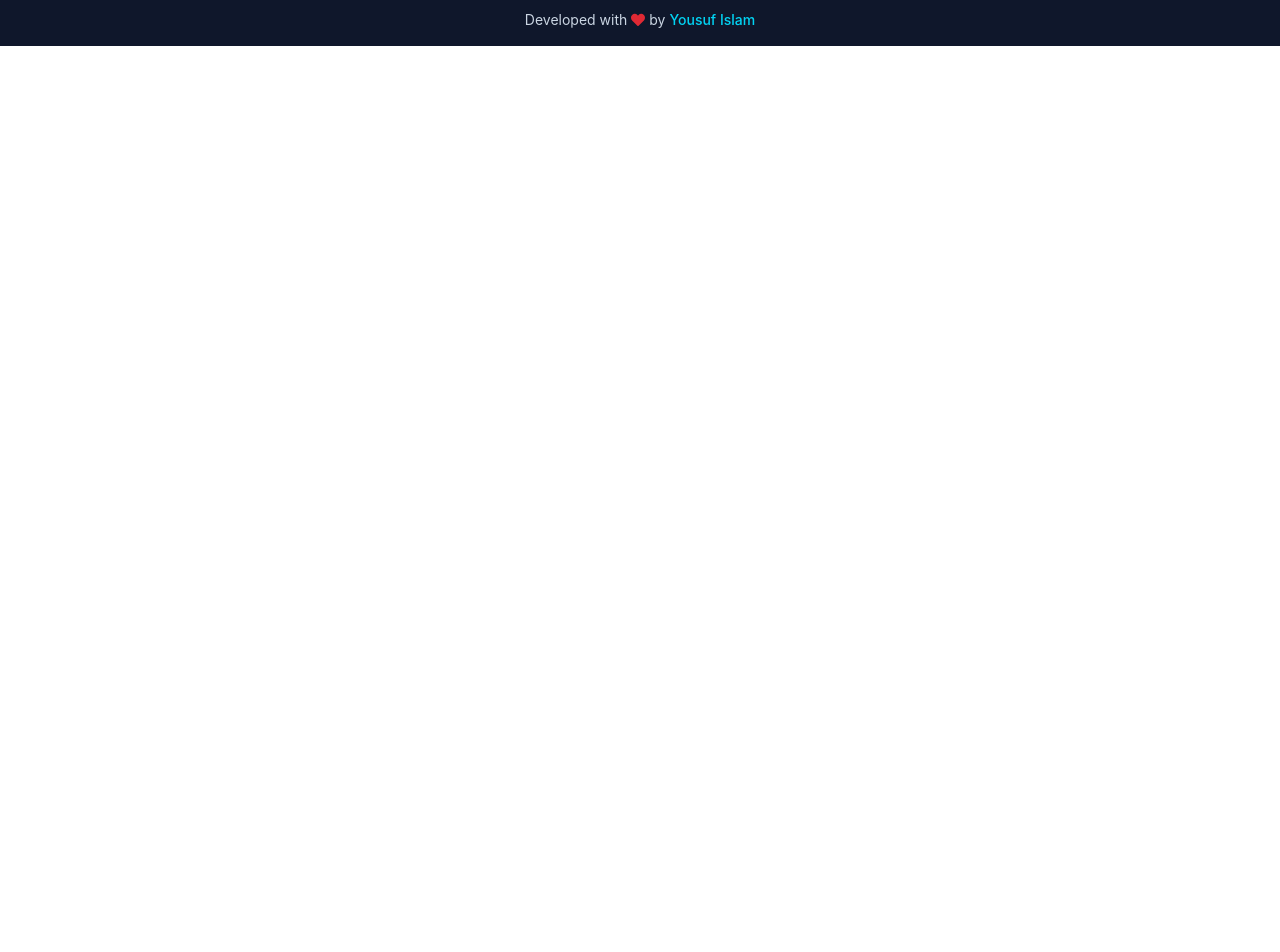
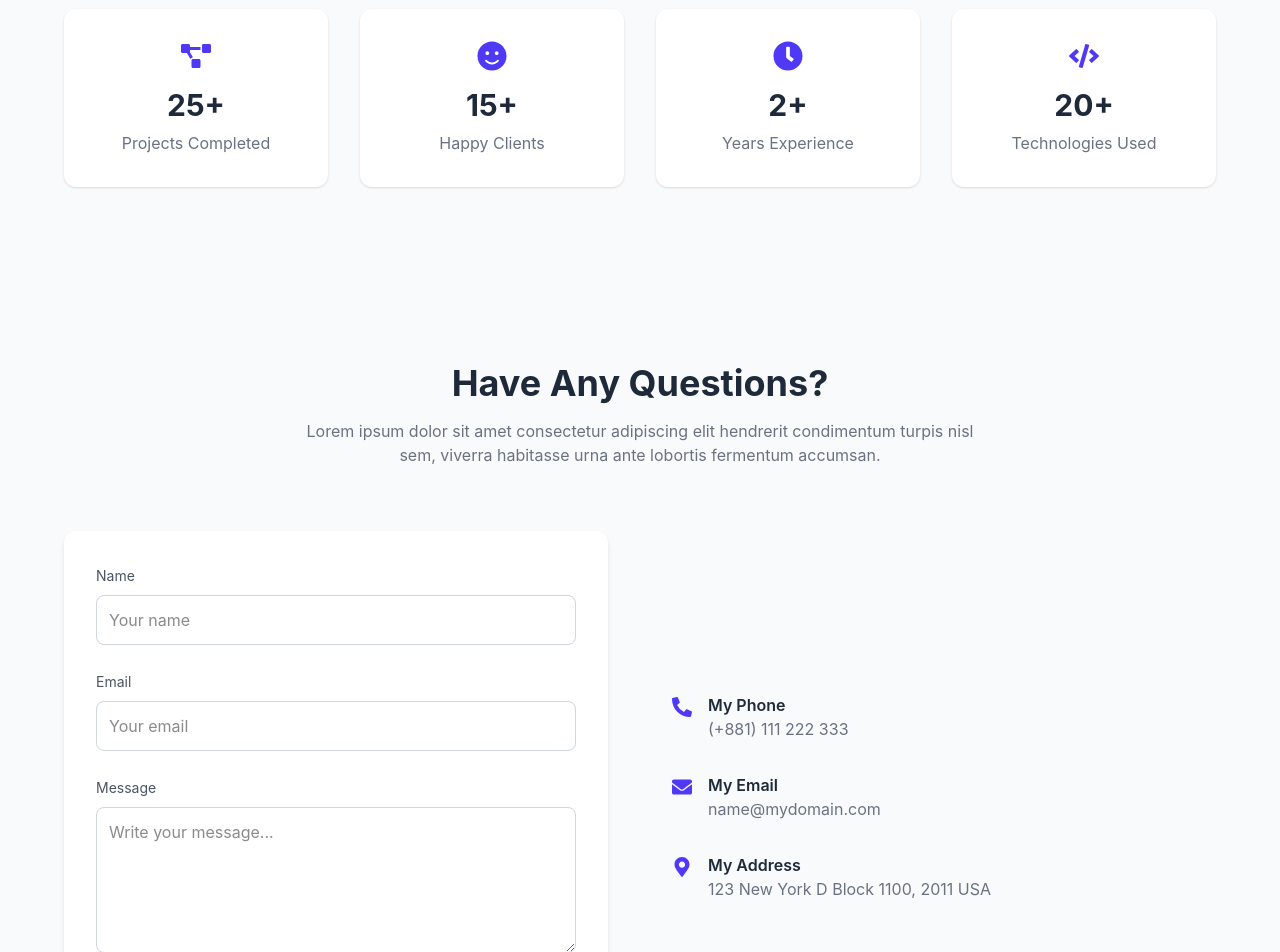
Before and after one commit to Yousuf7900/SufX-portfolio, a React (Vite) app: page / in a window 1280 px wide. Shown: the part 4160-5112 px from the top of the page. Before the commit the page ends 4206 px from the top, so only its background shows below. Built offline with nearby package versions, Linux system fonts and the light colour scheme.

Commit message:
Almost done

```diff
--- a/package.json
+++ b/package.json
@@ -14,6 +14,7 @@
     "@tailwindcss/vite": "^4.2.1",
     "framer-motion": "^12.36.0",
     "react": "^19.2.4",
+    "react-countup": "^6.5.3",
     "react-dom": "^19.2.4",
     "react-fast-marquee": "^1.6.5",
     "react-icons": "^5.6.0",
--- a/src/Layout/MainLayout.jsx
+++ b/src/Layout/MainLayout.jsx
@@ -7,6 +7,8 @@ import MyAbout from "../components/MyAbout";
 import WhatGoodAt from "../components/WhatGoodAt";
 import CheckOutMyPortfolio from "../components/CheckOutMyPortfolio";
 import WorkExperienceTimeline from "../components/WorkExperience";
+import Stats from "../components/Stats";
+import Contact from "../components/Contact";
 
 const MainLayout = () => {
     return (
@@ -36,6 +38,12 @@ const MainLayout = () => {
             <section id="work">
                 <WorkExperienceTimeline></WorkExperienceTimeline>
             </section>
+            <section>
+                <Stats></Stats>
+            </section>
+            <section>
+                <Contact></Contact>
+            </section>
 
             <main>
                 <Outlet />
--- /dev/null
+++ b/src/components/Contact.jsx
@@ -0,0 +1,101 @@
+import { FaPhoneAlt, FaEnvelope, FaMapMarkerAlt } from "react-icons/fa";
+
+const Contact = () => {
+    return (
+        <section id="contact" className="py-24 bg-gray-50 px-6">
+            <div className="max-w-6xl mx-auto">
+
+                {/* Header */}
+                <div className="text-center mb-16">
+                    <h2 className="text-3xl lg:text-4xl font-bold text-gray-800">
+                        Have Any Questions?
+                    </h2>
+                    <p className="text-gray-500 mt-4 max-w-2xl mx-auto">
+                        Lorem ipsum dolor sit amet consectetur adipiscing elit hendrerit
+                        condimentum turpis nisl sem, viverra habitasse urna ante lobortis
+                        fermentum accumsan.
+                    </p>
+                </div>
+
+                {/* Grid Layout */}
+                <div className="grid lg:grid-cols-2 gap-16">
+
+                    {/* Contact Form */}
+                    <div className="bg-white p-8 rounded-xl shadow-md">
+                        <form className="space-y-6">
+
+                            <div>
+                                <label className="text-gray-600 text-sm">Name</label>
+                                <input
+                                    type="text"
+                                    placeholder="Your name"
+                                    className="w-full mt-2 p-3 border border-gray-300 rounded-lg focus:outline-none focus:ring-2 focus:ring-indigo-500"
+                                />
+                            </div>
+
+                            <div>
+                                <label className="text-gray-600 text-sm">Email</label>
+                                <input
+                                    type="email"
+                                    placeholder="Your email"
+                                    className="w-full mt-2 p-3 border border-gray-300 rounded-lg focus:outline-none focus:ring-2 focus:ring-indigo-500"
+                                />
+                            </div>
+
+                            <div>
+                                <label className="text-gray-600 text-sm">Message</label>
+                                <textarea
+                                    rows="5"
+                                    placeholder="Write your message..."
+                                    className="w-full mt-2 p-3 border border-gray-300 rounded-lg focus:outline-none focus:ring-2 focus:ring-indigo-500"
+                                ></textarea>
+                            </div>
+
+                            <button
+                                type="submit"
+                                className="bg-indigo-600 text-white px-6 py-3 rounded-lg hover:bg-indigo-700 transition"
+                            >
+                                Send Message
+                            </button>
+
+                        </form>
+                    </div>
+
+                    {/* Contact Info */}
+                    <div className="flex flex-col justify-center space-y-8">
+
+                        <div className="flex items-start gap-4">
+                            <FaPhoneAlt className="text-indigo-600 text-xl mt-1" />
+                            <div>
+                                <h4 className="font-semibold text-gray-800">My Phone</h4>
+                                <p className="text-gray-500">(+881) 111 222 333</p>
+                            </div>
+                        </div>
+
+                        <div className="flex items-start gap-4">
+                            <FaEnvelope className="text-indigo-600 text-xl mt-1" />
+                            <div>
+                                <h4 className="font-semibold text-gray-800">My Email</h4>
+                                <p className="text-gray-500">name@mydomain.com</p>
+                            </div>
+                        </div>
+
+                        <div className="flex items-start gap-4">
+                            <FaMapMarkerAlt className="text-indigo-600 text-xl mt-1" />
+                            <div>
+                                <h4 className="font-semibold text-gray-800">My Address</h4>
+                                <p className="text-gray-500">
+                                    123 New York D Block 1100, 2011 USA
+                                </p>
+                            </div>
+                        </div>
+
+                    </div>
+
+                </div>
+            </div>
+        </section>
+    );
+};
+
+export default Contact;
--- /dev/null
+++ b/src/components/Stats.jsx
@@ -0,0 +1,62 @@
+import { useEffect, useState } from "react";
+import { FaProjectDiagram, FaSmile, FaClock, FaCode } from "react-icons/fa";
+
+const stats = [
+    { id: 1, icon: FaProjectDiagram, number: 25, title: "Projects Completed" },
+    { id: 2, icon: FaSmile, number: 15, title: "Happy Clients" },
+    { id: 3, icon: FaClock, number: 2, title: "Years Experience" },
+    { id: 4, icon: FaCode, number: 20, title: "Technologies Used" },
+];
+
+const Counter = ({ end }) => {
+    const [count, setCount] = useState(0);
+
+    useEffect(() => {
+        let start = 0;
+        const duration = 2000;
+        const step = end / (duration / 20);
+
+        const timer = setInterval(() => {
+            start += step;
+            if (start >= end) {
+                setCount(end);
+                clearInterval(timer);
+            } else {
+                setCount(Math.floor(start));
+            }
+        }, 20);
+
+        return () => clearInterval(timer);
+    }, [end]);
+
+    return <>{count}</>;
+};
+
+const Stats = () => {
+    return (
+        <section className="py-20 bg-gray-50">
+            <div className="max-w-6xl mx-auto grid grid-cols-2 md:grid-cols-4 gap-8">
+                {stats.map((stat) => {
+                    const Icon = stat.icon;
+
+                    return (
+                        <div
+                            key={stat.id}
+                            className="bg-white p-8 rounded-xl shadow hover:shadow-lg text-center"
+                        >
+                            <Icon className="text-indigo-600 text-3xl mx-auto mb-4" />
+
+                            <h3 className="text-3xl font-bold text-gray-800">
+                                <Counter end={stat.number} />+
+                            </h3>
+
+                            <p className="text-gray-500 mt-2">{stat.title}</p>
+                        </div>
+                    );
+                })}
+            </div>
+        </section>
+    );
+};
+
+export default Stats;
```
Also changed, not shown: 1 other file (tests, documents, lock files or other folders).
